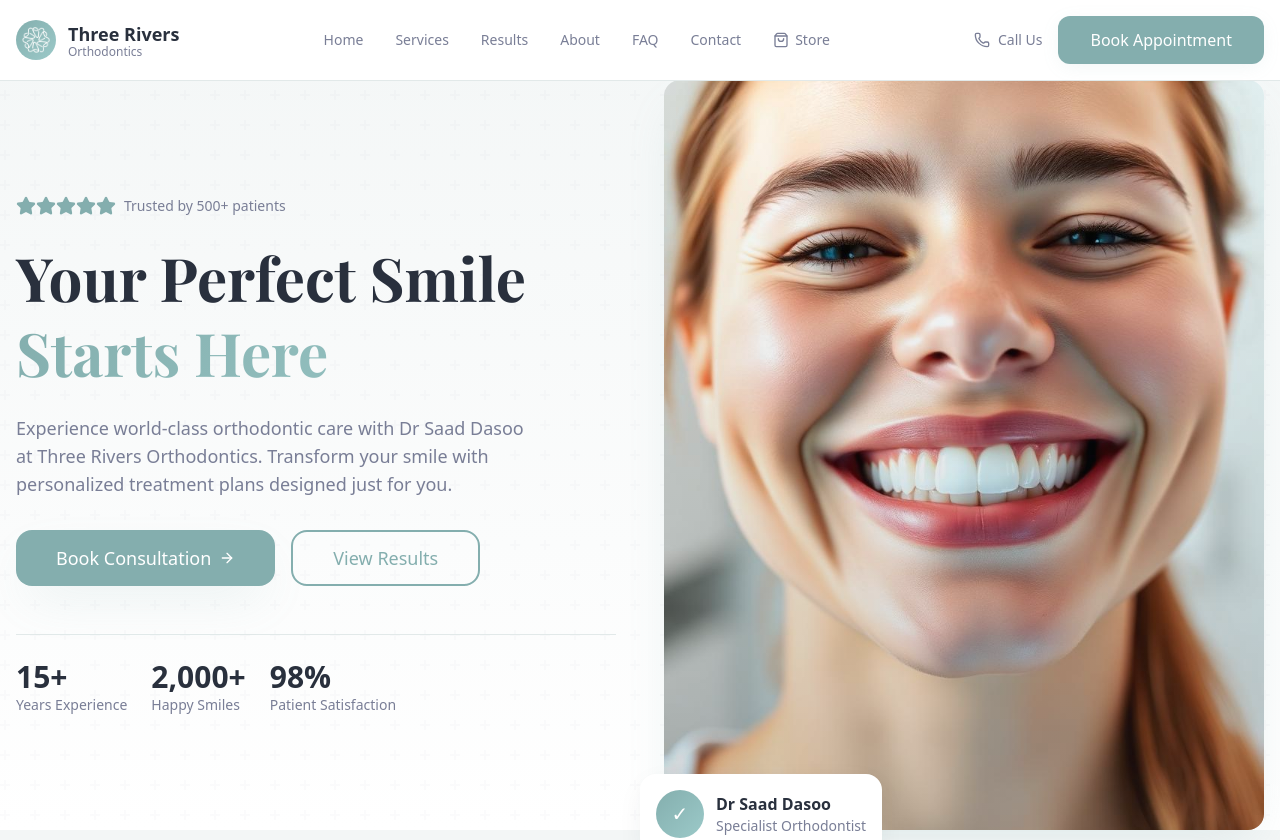
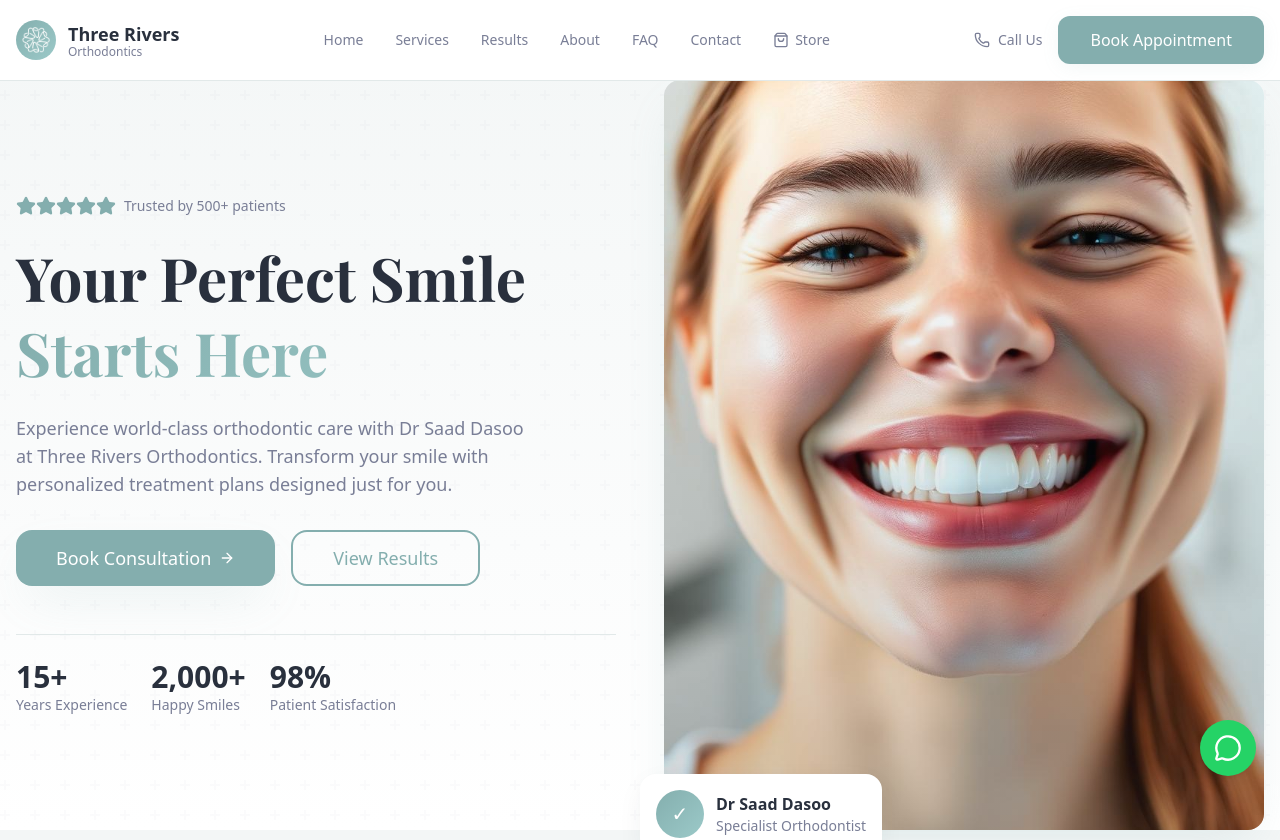
Before and after one commit to Azania-Mokhampane/three-rivers-orthodontics, a Next.js app: page / in a window 1280 px wide. Shown: the top 840 px of the page. Built offline with nearby package versions, Linux system fonts and the light colour scheme; a web font is replaced by a local one.

Commit message:
Add FloatingWhatsApp component for direct contact via WhatsApp

```diff
--- a/src/app/components/FloatingWhatsApp.tsx
+++ b/src/app/components/FloatingWhatsApp.tsx
@@ -0,0 +1,26 @@
+import { MessageCircle } from "lucide-react";
+
+const WHATSAPP_NUMBER = "27615830624";
+
+const FloatingWhatsApp = () => {
+  const handleClick = () => {
+    const message =
+      "Hi! I'd like to enquire about orthodontic treatment at Three Rivers Orthodontics.";
+    const whatsappUrl = `https://wa.me/${WHATSAPP_NUMBER}?text=${encodeURIComponent(
+      message
+    )}`;
+    window.open(whatsappUrl, "_blank");
+  };
+
+  return (
+    <button
+      onClick={handleClick}
+      className="fixed bottom-6 right-6 z-50 w-14 h-14 bg-[#25D366] hover:bg-[#20BD5A] text-white rounded-full shadow-lg hover:shadow-xl transition-all duration-300 flex items-center justify-center hover:scale-110"
+      aria-label="Contact us on WhatsApp"
+    >
+      <MessageCircle className="w-7 h-7" />
+    </button>
+  );
+};
+
+export default FloatingWhatsApp;
--- a/src/app/page.tsx
+++ b/src/app/page.tsx
@@ -3,6 +3,7 @@ import About from "./components/About";
 import Booking from "./components/Booking";
 import Contact from "./components/Contact";
 import FAQ from "./components/FAQ";
+import FloatingWhatsApp from "./components/FloatingWhatsApp";
 import Gallery from "./components/Gallery";
 import Hero from "./components/Hero";
 import Services from "./components/Services";
@@ -17,8 +18,7 @@ export default function Home() {
       <Booking />
       <FAQ />
       <Contact />
-
-      {/*   <FloatingWhatsApp /> */}
+      <FloatingWhatsApp />
     </div>
   );
 }
```
